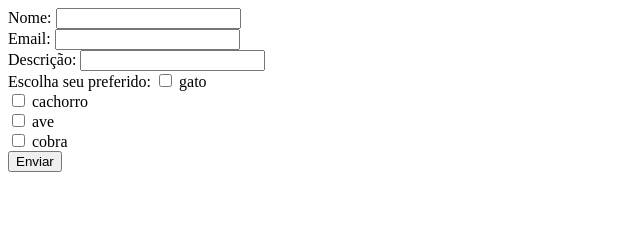
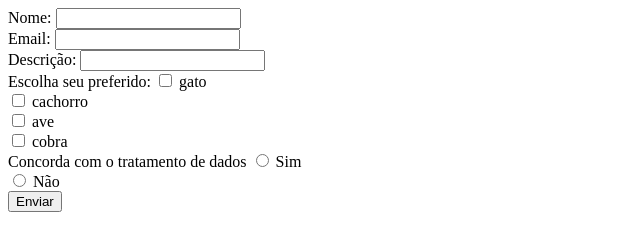
Before and after one commit to rayssassousa22/my-first-html, a plain HTML site: page form.html in a window 1280 px wide. Shown: the whole page, without its empty margins (0-640 px from the left). Drawn offline with Linux system fonts and the light colour scheme.

Commit message:
testinf radio button functions

```diff
--- a/form.html
+++ b/form.html
@@ -16,6 +16,8 @@
             <input type="checkbox" name="animal[]" value="cachorrro"> cachorro <br>
             <input type="checkbox" name="animal[]" value="ave"> ave <br>
             <input type="checkbox" name="animal[]" value="cobra"> cobra <br>
+            <label>Concorda com o tratamento de dados</label> <input type="radio" name="tratamentoDados" value="sim"> Sim <br>
+            <input type="radio" name="tratamentoDados" value="nao"> Não <br>
             <button type="submit">Enviar</button>
         </form>
     </body>
```
